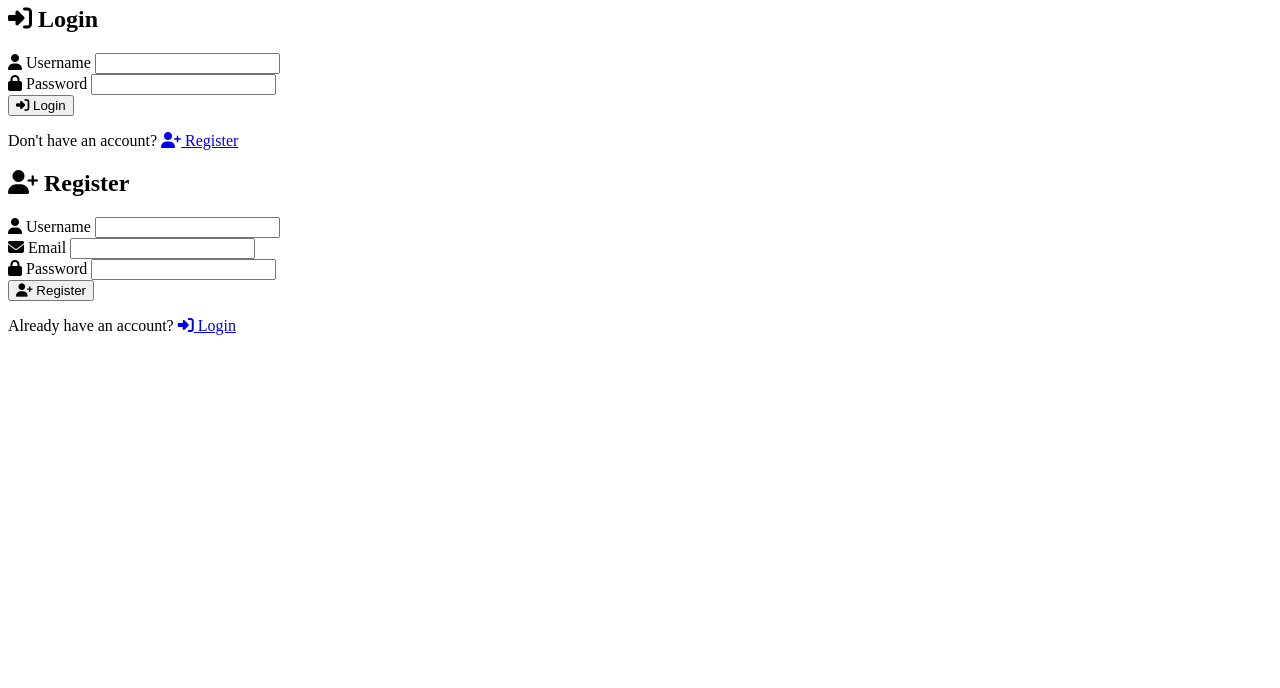
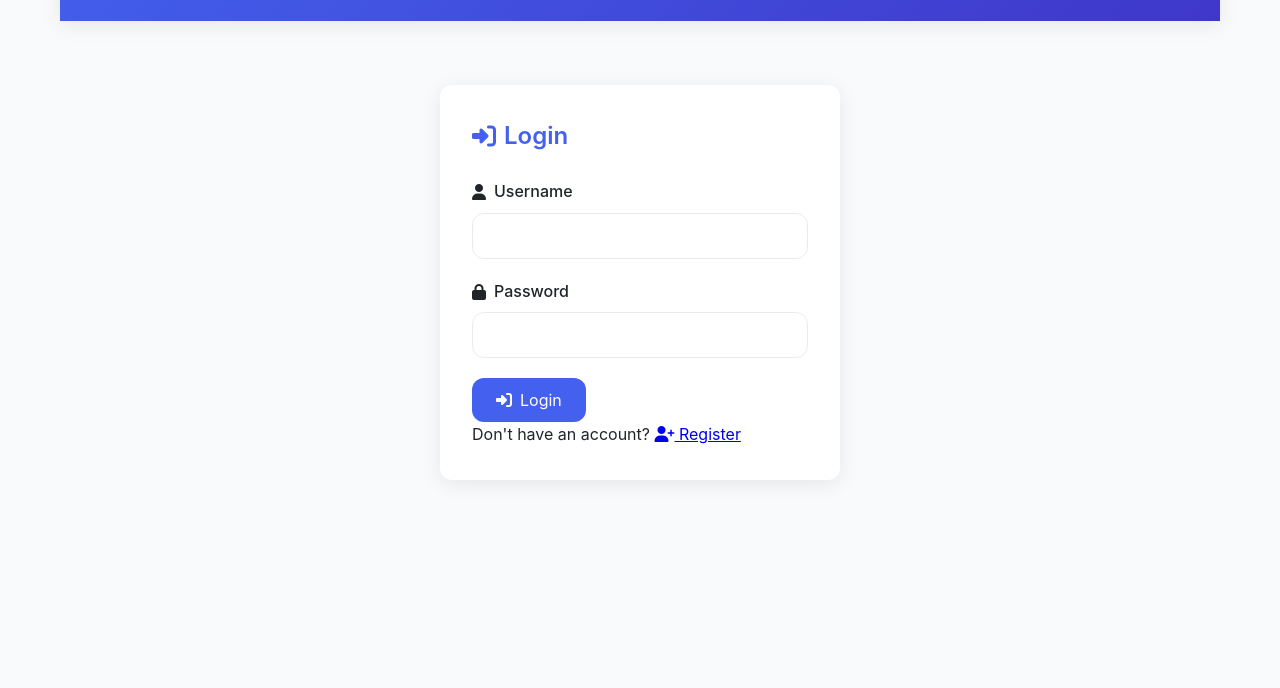
Before and after one commit to gampaajaykumar/project-vitalog, a plain HTML site: page index.html in a window 1280 px wide. Shown: the part 112-800 px from the top of the page. Drawn offline with Linux system fonts and the light colour scheme; files that its build step writes are made by us from their sources; the site is published under a folder, as on GitHub Pages, so addresses that start at the root find nothing.

Commit message:
Update index.html

```diff
--- a/index.html
+++ b/index.html
@@ -5,7 +5,7 @@
     <meta charset="UTF-8">
     <meta name="viewport" content="width=device-width, initial-scale=1.0">
     <title>VitalLog - Health Metric Logger</title>
-    <link rel="stylesheet" href="/static/css/style.css">
+    <link rel="stylesheet" href="style.css">
     <link rel="stylesheet" href="https://cdnjs.cloudflare.com/ajax/libs/font-awesome/6.4.0/css/all.min.css">
 </head>
 
@@ -56,8 +56,8 @@
             </div>
         </main>
     </div>
-    <script src="/static/js/auth.js"></script>
-    <script src="/static/js/common.js"></script>
+    <script src="auth.js"></script>
+    <script src="common.js"></script>
 </body>
 
 </html>
```
